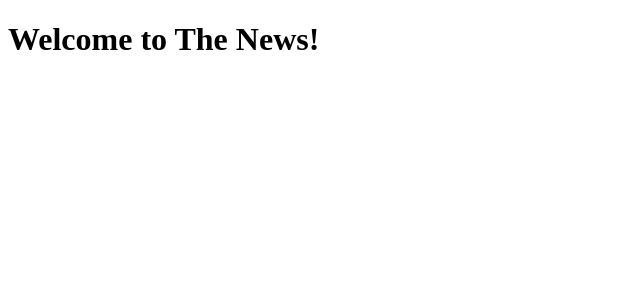
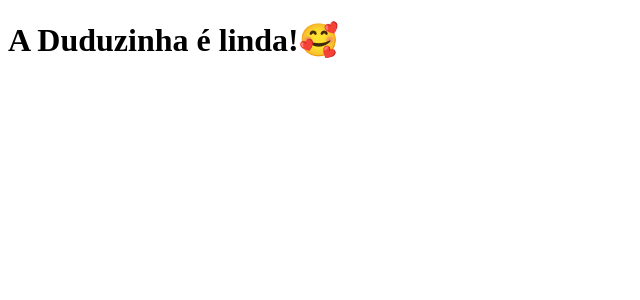
Before and after one commit to rodrigorosa/the-news, a Next.js app: page / in a window 1280 px wide. Shown: the top 300 px of the page, without its empty margins (0-640 px from the left). Built offline with nearby package versions, Linux system fonts and the light colour scheme.

Commit message:
Ajusta a frase inicial

```diff
--- a/pages/index.js
+++ b/pages/index.js
@@ -1,5 +1,5 @@
 function Home() {
-  return <h1>Welcome to The News!</h1>;
+  return <h1>A Duduzinha é linda!🥰</h1>;
 }
 
 export default Home;
```
Also changed, not shown: 1 other file (tests, documents, lock files or other folders).
